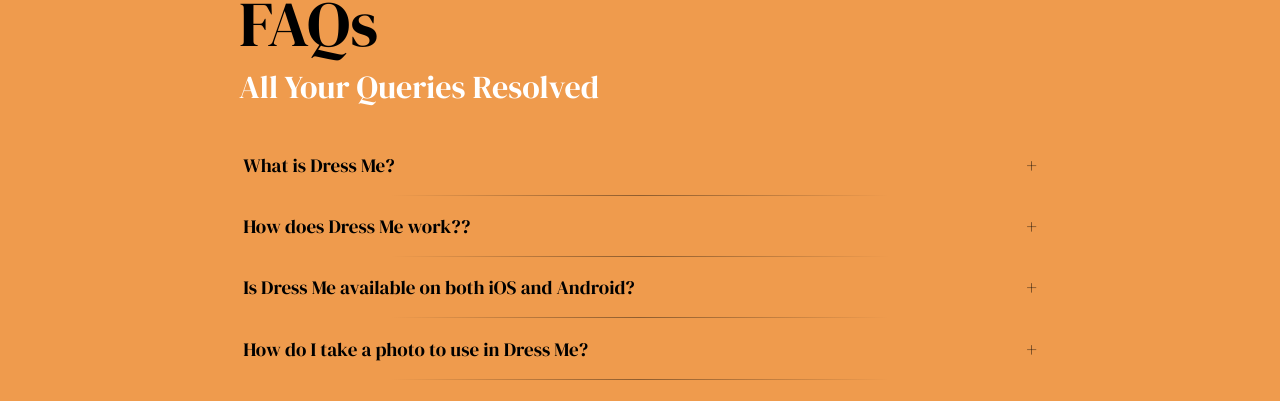
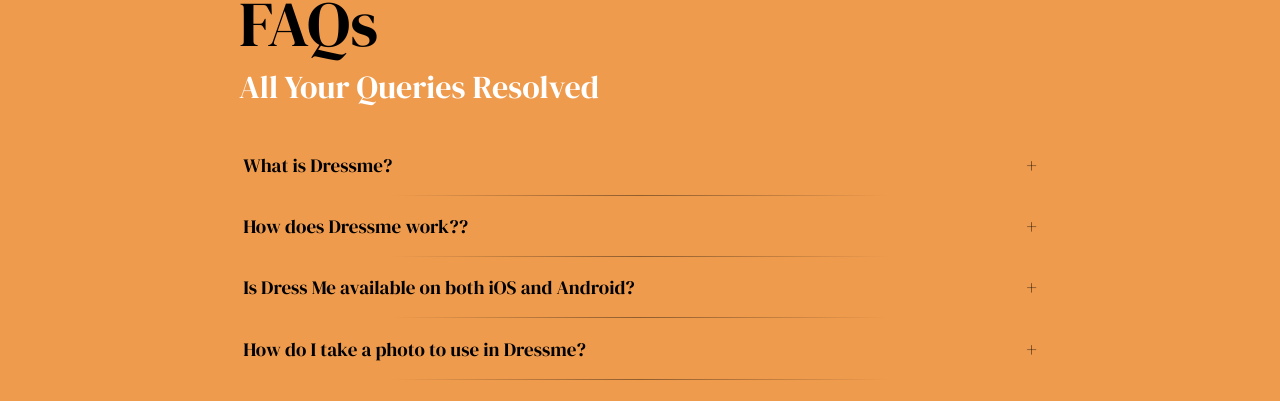
Before and after one commit to Dwarf-AI/dressmeofficial, a React (Create React App) app: page / in a window 1280 px wide. Shown: the part 1923-2324 px from the top of the page. Built offline with nearby package versions, Linux system fonts and the light colour scheme.

Commit message:
Update Testimonial.js

```diff
--- a/src/components/Testimonial/Testimonial.js
+++ b/src/components/Testimonial/Testimonial.js
@@ -11,24 +11,24 @@
 const Testimonial = () => {
   const accordionData = [
     {
-      title: "What is Dress Me?",
-      content: `You can take a photo within the app or choose an existing photo from your camera roll. The app will guide you through the process of positioning your body and camera for the best results.`,
+      title: "What is Dressme?",
+      content: `Dressme is a virtual try-on product that allows users to see how clothing items will look on them before making a purchase.`,
     },
     {
-      title: "How does Dress Me work??",
+      title: "How does Dressme work??",
       content: `You can take a photo within the app or choose an existing photo from your camera roll. The app will guide you through the process of positioning your body and camera for the best results.`,
     },
     {
       title: "Is Dress Me available on both iOS and Android?",
-      content: `You can take a photo within the app or choose an existing photo from your camera roll. The app will guide you through the process of positioning your body and camera for the best results.`,
+      content: `Our team has been working tirelessly to create a product that will revolutionize the way you shop online and we are excited to announce that Dress Me will be available on both iOS and Android in just a few months.`,
     },
     {
-      title: "How do I take a photo to use in Dress Me?",
+      title: "How do I take a photo to use in Dressme?",
       content: `You can take a photo within the app or choose an existing photo from your camera roll. The app will guide you through the process of positioning your body and camera for the best results.`,
     },
     {
       title: "Can I try on different sizes of clothing in Dress Me?",
-      content: `You can take a photo within the app or choose an existing photo from your camera roll. The app will guide you through the process of positioning your body and camera for the best results.`,
+      content: `Yes, with Dressme you can try on different sizes of clothing virtually. When you select a clothing item to try on, you will have the option to choose different sizes, colors, and styles if available`,
     },
   ];
   return (
```
